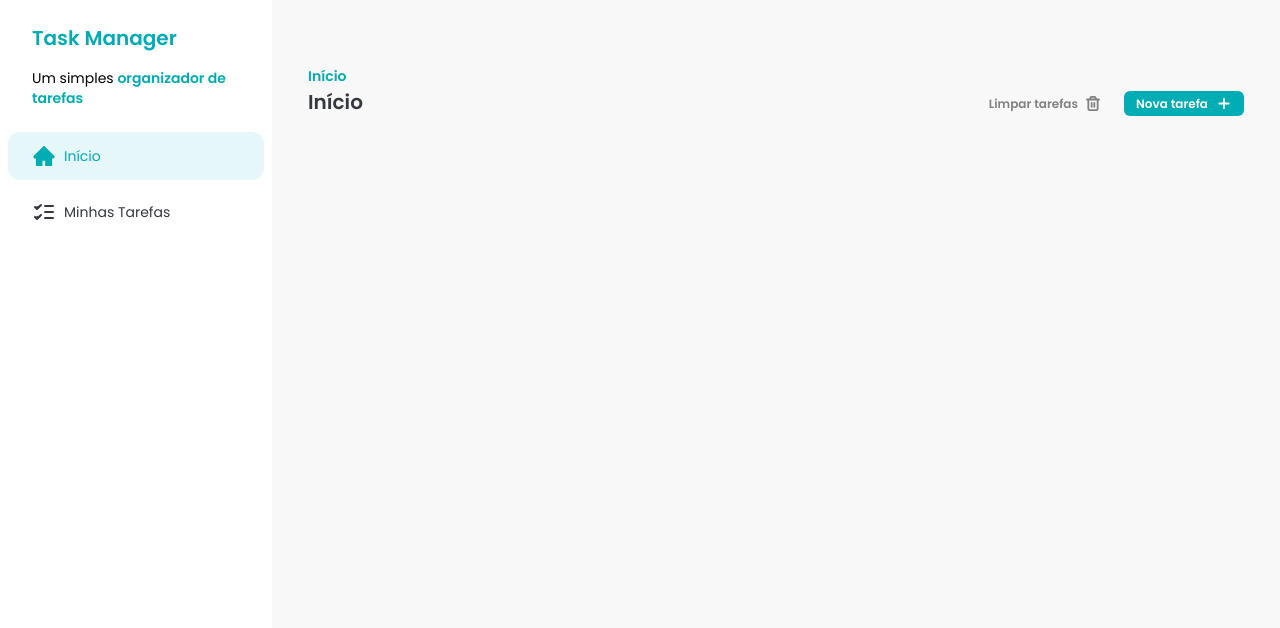
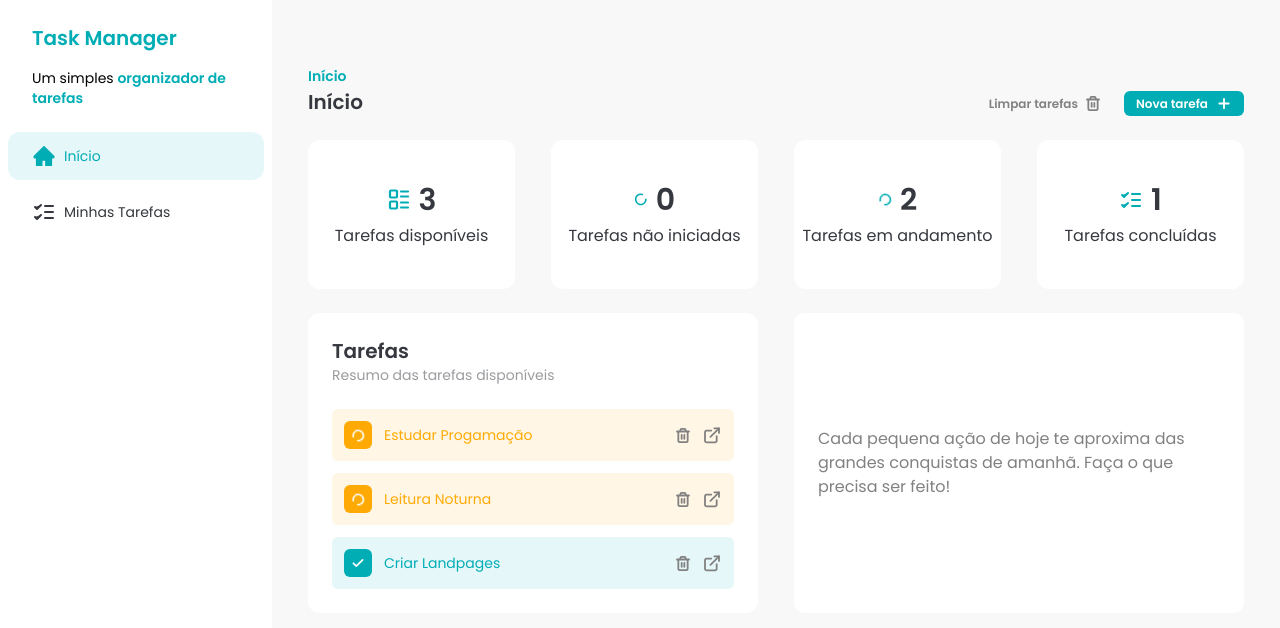
Before and after one commit to davifdev/task-manager-fsc, a React (Vite) app: page / in a window 1280 px wide. Shown: the top 628 px of the page. Built offline with nearby package versions, Linux system fonts and the light colour scheme; data requests are answered from the project's data file.

Commit message:
feat: finish Home page

```diff
--- a/db.json
+++ b/db.json
@@ -4,21 +4,21 @@
       "id": "84b1d277-957c-44d2-aa5f-c6a09a37c12d",
       "title": "Estudar Progamação",
       "time": "morning",
-      "status": "not_started",
+      "status": "in_progress",
       "description": "Estudar progamação durante 3 horas"
     },
     {
       "id": "0afb6e55-5f10-432b-af57-d17f624b3f89",
       "title": "Leitura Noturna",
       "time": "evening",
-      "status": "not_started",
+      "status": "in_progress",
       "description": "Leitura noturna"
     },
     {
       "id": "197df9d8-4fc6-40bd-8e4e-a487b2bf5a68",
       "title": "Criar Landpages",
       "time": "afternoon",
-      "status": "not_started",
+      "status": "done",
       "description": "Criação de landpages do codeboost"
     }
   ]
--- a/src/assets/icons/index.ts
+++ b/src/assets/icons/index.ts
@@ -11,6 +11,7 @@ import MoonIcon from "./moon.svg?react";
 import SunIcon from "./sun.svg?react";
 import TasksIcon from "./tasks.svg?react";
 import TrashIcon from "./trash.svg?react";
+import LayoutListIcon from "./layout-list.svg?react";
 
 export {
   AddIcon,
@@ -26,4 +27,5 @@ export {
   SunIcon,
   TasksIcon,
   TrashIcon,
+  LayoutListIcon,
 };
--- /dev/null
+++ b/src/components/DashboardItems.tsx
@@ -0,0 +1,58 @@
+import { useQuery } from "@tanstack/react-query";
+import DashboardTask from "./DashboardTask";
+import type { TaskModel } from "../models/TaskModel";
+import { LayoutListIcon, LoaderIcon, TasksIcon } from "../assets/icons";
+
+const DashboardItems = () => {
+  const { data: tasks } = useQuery<TaskModel[]>({
+    queryKey: ["my-tasks"],
+    queryFn: async () => {
+      const response = await fetch("http://localhost:3000/tasks");
+      const tasks = await response.json();
+      if (!response.ok) {
+        throw Error();
+      }
+      return tasks;
+    },
+  });
+
+  const tasksComplete = tasks?.filter((task) => task.status === "done");
+  const tasksLoading = tasks?.filter((task) => task.status === "in_progress");
+  const tasksNotStarted = tasks?.filter(
+    (task) => task.status === "not_started"
+  );
+
+  return (
+    <div className="grid grid-cols-4 gap-9">
+      <DashboardTask
+        icon={<LayoutListIcon />}
+        mainText="Tarefas disponíveis"
+        secondaryText={tasks?.length}
+      />
+      <DashboardTask
+        icon={<LoaderIcon />}
+        mainText="Tarefas não iniciadas"
+        secondaryText={tasksNotStarted?.length}
+      />
+      <DashboardTask
+        icon={
+          <LoaderIcon
+            className={
+              tasksLoading && tasksLoading.length > 1 ? "animate-spin" : ""
+            }
+          />
+        }
+        mainText="Tarefas em andamento"
+        secondaryText={tasksLoading?.length}
+      />
+
+      <DashboardTask
+        icon={<TasksIcon />}
+        mainText="Tarefas concluídas"
+        secondaryText={tasksComplete?.length}
+      />
+    </div>
+  );
+};
+
+export default DashboardItems;
--- /dev/null
+++ b/src/components/DashboardTask.tsx
@@ -0,0 +1,29 @@
+import type { ReactNode } from "react";
+
+interface DashboardTaskProps {
+  mainText: string;
+  secondaryText?: number;
+  icon: ReactNode;
+}
+
+const DashboardTask = ({
+  mainText,
+  secondaryText,
+  icon,
+}: DashboardTaskProps) => {
+  return (
+    <div className="flex h-[149px] items-center justify-center rounded-xl bg-white">
+      <div className="flex flex-col gap-1.5">
+        <div className="text-primary flex items-center justify-center gap-2">
+          {icon}
+          <p className="text-dark-blue text-3xl font-semibold">
+            {secondaryText}
+          </p>
+        </div>
+        <p className="text-dark-blue text-base">{mainText}</p>
+      </div>
+    </div>
+  );
+};
+
+export default DashboardTask;
--- a/src/pages/Home.tsx
+++ b/src/pages/Home.tsx
@@ -1,13 +1,51 @@
+import { useQuery } from "@tanstack/react-query";
 import Header from "../components/Header";
 import SectionWrapper from "../components/SectionWrapper";
 import Sidebar from "../components/Sidebar";
+import TaskItem from "../components/TaskItem";
+import type { TaskModel } from "../models/TaskModel";
+import DashboardItems from "../components/DashboardItems";
 
 const Home = () => {
+  const { data: tasks } = useQuery<TaskModel[]>({
+    queryKey: ["my-tasks"],
+    queryFn: async () => {
+      const response = await fetch("http://localhost:3000/tasks");
+      const tasks = await response.json();
+      if (!response.ok) {
+        throw Error();
+      }
+      return tasks;
+    },
+  });
+
   return (
     <div className="flex">
       <Sidebar />
       <SectionWrapper>
         <Header title="Início" subtitle="Início" />
+        <DashboardItems />
+        <div className="grid grid-cols-2 gap-9">
+          <div className="rounded-xl bg-white p-6">
+            <div className="mb-6">
+              <h2 className="text-dark-blue text-xl font-semibold">Tarefas</h2>
+              <p className="text-text-gray text-sm">
+                Resumo das tarefas disponíveis
+              </p>
+            </div>
+            <div className="space-y-3">
+              {tasks?.map((task) => (
+                <TaskItem task={task} key={task.id} />
+              ))}
+            </div>
+          </div>
+          <div className="flex items-center justify-center space-y-6 rounded-[10px] bg-white p-6">
+            <p className="text-dark-gray">
+              Cada pequena ação de hoje te aproxima das grandes conquistas de
+              amanhã. Faça o que precisa ser feito!
+            </p>
+          </div>
+        </div>
       </SectionWrapper>
     </div>
   );
```
Also changed, not shown: src/assets/icons/layout-list.svg (added).
